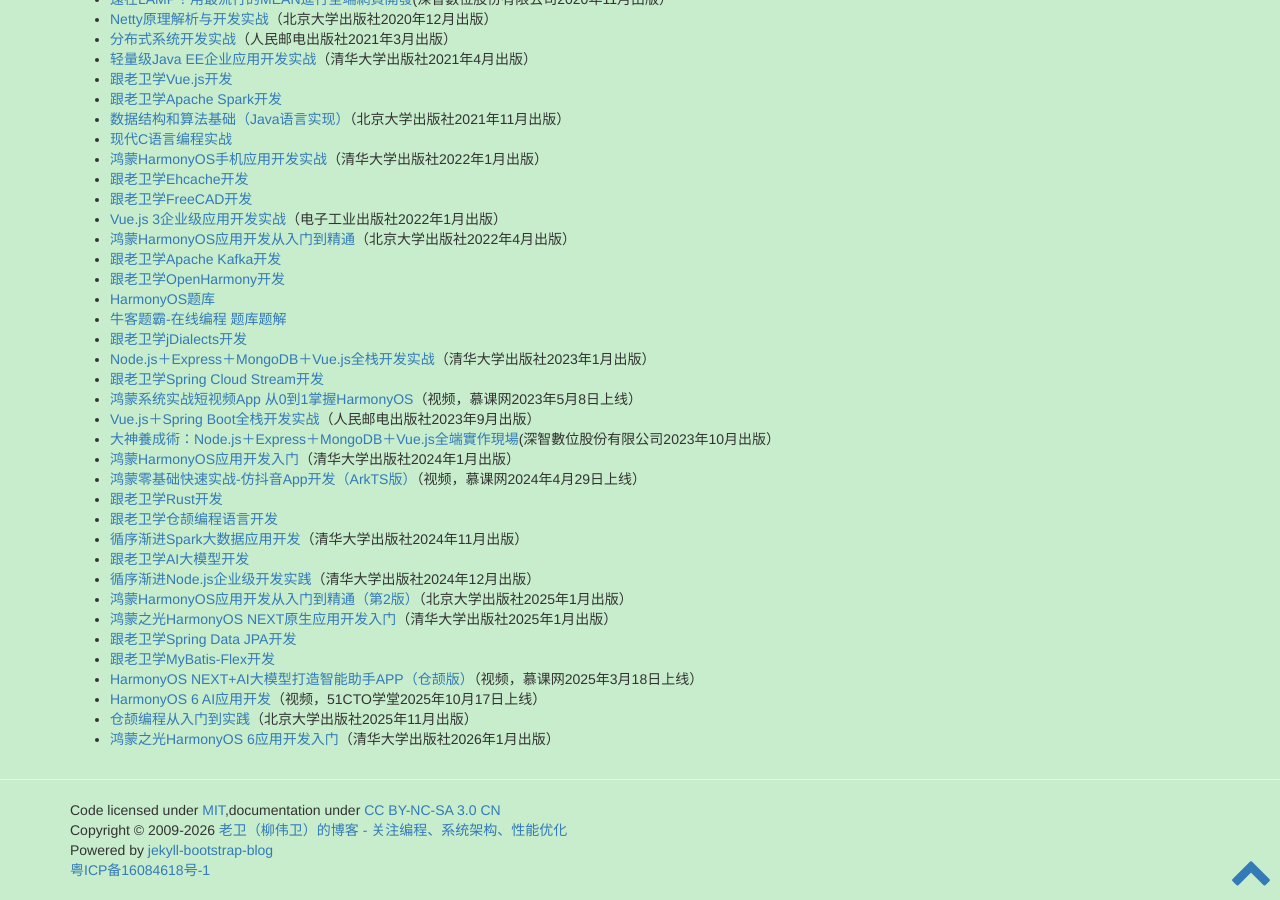
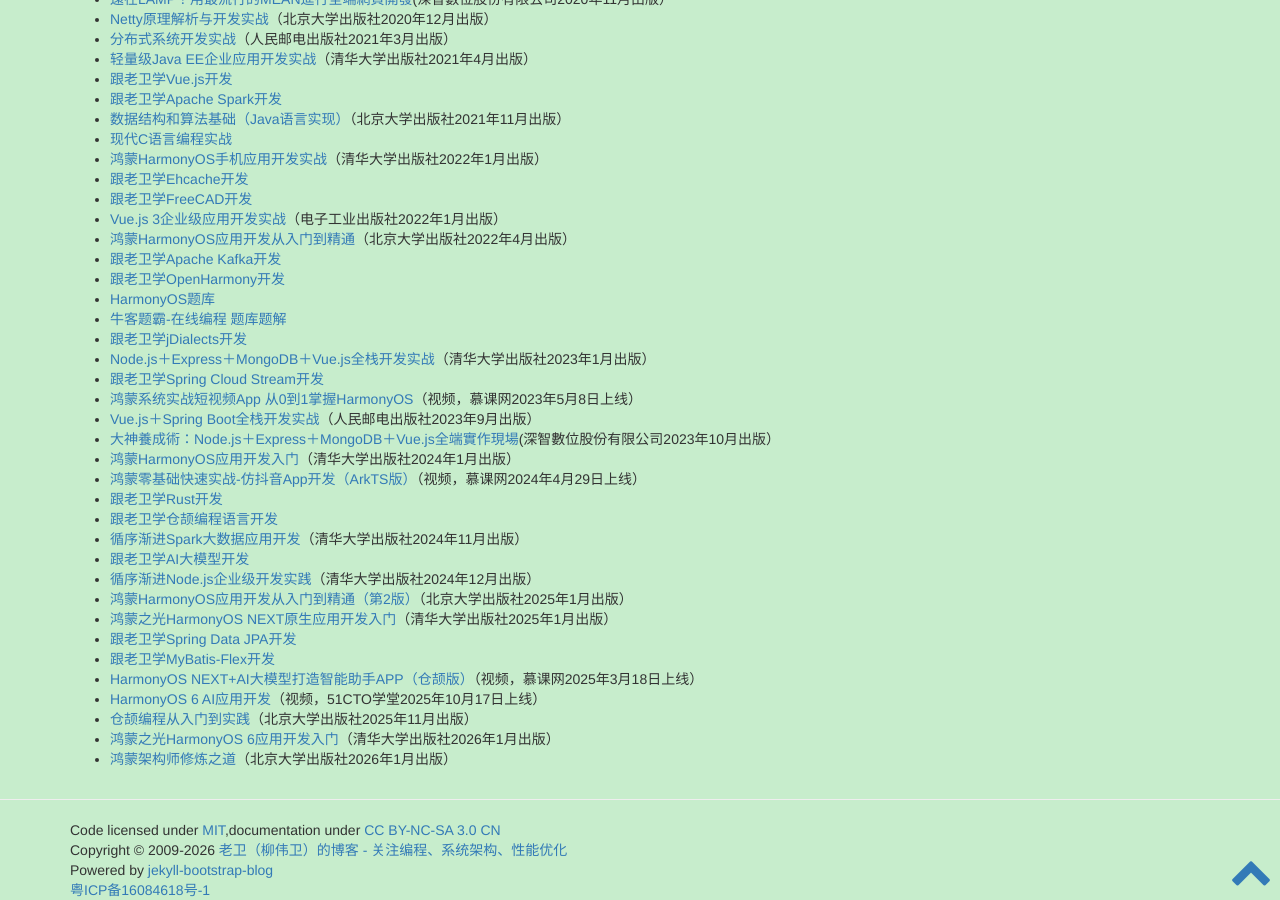
Before and after one commit to waylau/waylau.github.io, a Jekyll site: the page built from books/index.md, in a window 1280 px wide and 900 px high, scrolled down 1305 px. Built offline with Jekyll 4.4.1, drawn with Linux system fonts in a browser that asks for light colours; comment, search, counter and statistics services are not loaded.

Commit message:
add * [鸿蒙架构师修炼之道](https://waylau.com/about-the-cultivation-of-harmonyos-architect-book/)（北京大学出版社2026年1月出版）

```diff
--- a/books/index.md
+++ b/books/index.md
@@ -99,3 +99,4 @@
 * [HarmonyOS 6 AI应用开发](https://edu.51cto.com/course/39601.html)（视频，51CTO学堂2025年10月17日上线）
 * [仓颉编程从入门到实践](https://waylau.com/about-cangjie-programming-language-tutorial-book/)（北京大学出版社2025年11月出版）
 * [鸿蒙之光HarmonyOS 6应用开发入门](https://waylau.com/about-harmonyos-6-tutorial-book/)（清华大学出版社2026年1月出版）
+* [鸿蒙架构师修炼之道](https://waylau.com/about-the-cultivation-of-harmonyos-architect-book/)（北京大学出版社2026年1月出版）
```
